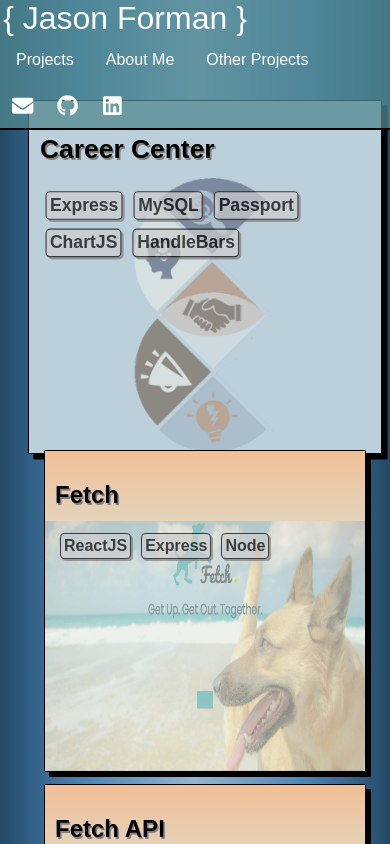
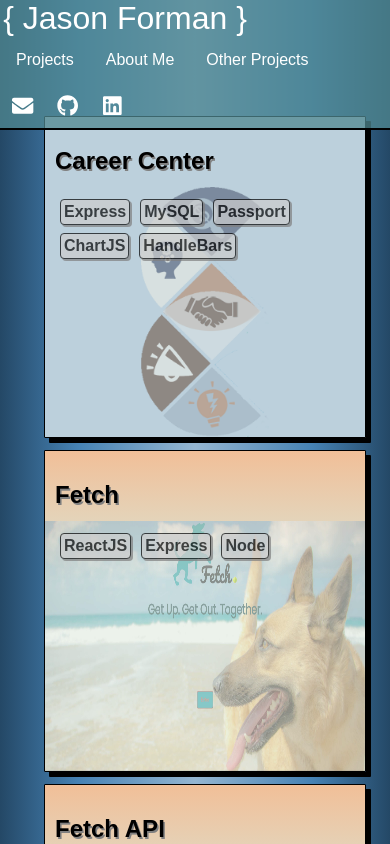
Before and after one commit to JRForman/portfolio2.0, a React (Create React App) app: page /Projects in a window 390 px wide. In both pictures the pointer is over the element 205 px from the left and 277 px from the top of the page. Shown: the top 844 px of the page. Built offline with nearby package versions, Linux system fonts and the light colour scheme.

Commit message:
Fixed media query transtions on cards.

```diff
--- a/src/components/Card/Card.module.css
+++ b/src/components/Card/Card.module.css
@@ -186,9 +186,16 @@
 		margin-right: auto;
 	}
 }
+
 @media (max-width: 385px) {
 	.CardActive {
 		margin-top: 85px;
 		/* max-height: 10rem; */
 	}
 }
+@media (max-width: 500px) {
+	.Card:hover {
+		transition: none;
+		transform: none;
+	}
+}
```
